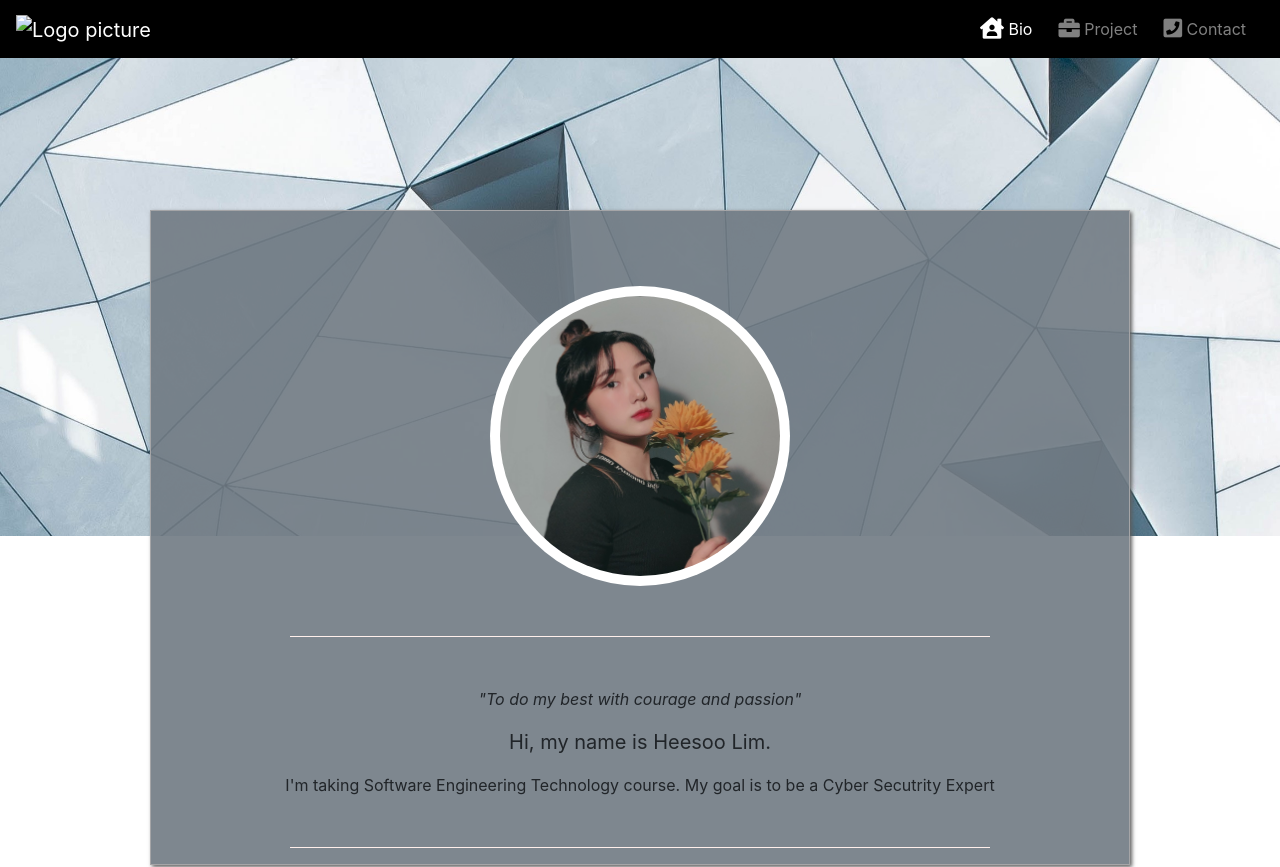
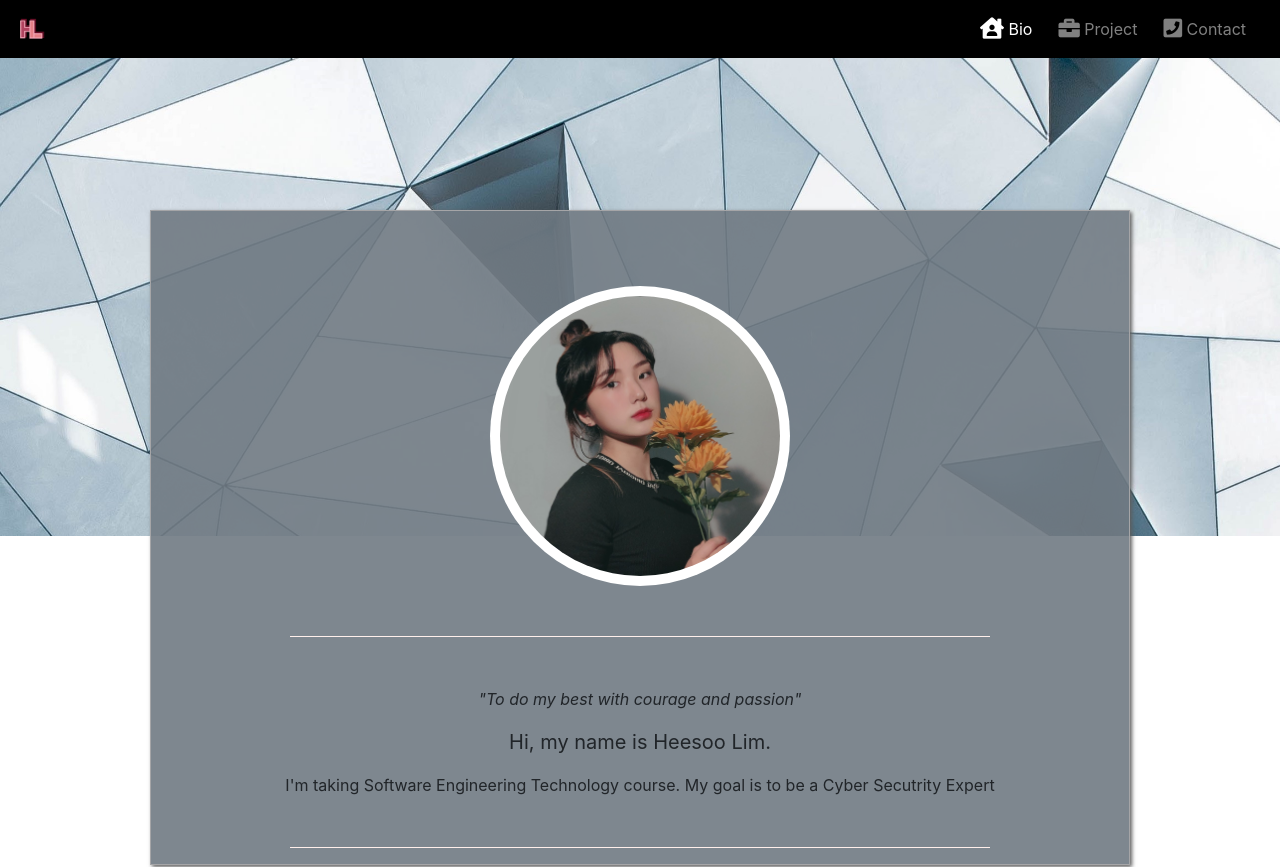
Before and after one commit to HeesooLim/Assignment3, a website: page index.html in a window 1280 px wide. Shown: the top 867 px of the page. Drawn offline with nearby package versions, Linux system fonts and the light colour scheme; the site is published under a folder, as on GitHub Pages, so addresses that start at the root find nothing; files whose address does not match are found by name.

Commit message:
Update index.html

```diff
--- a/index.html
+++ b/index.html
@@ -24,7 +24,7 @@
         <nav class="navbar fixed-top navbar-expand-lg navbar-dark">
 
             <a class="navbar-brand" href="index.html">
-              <img src="/Assets/logo.png" width="30" height="30" alt="Logo picture" loading="lazy">
+              <img src="Assets/logo.png" width="30" height="30" alt="Logo picture" loading="lazy">
             </a>
 
             <button class="navbar-toggler" type="button" data-toggle="collapse" data-target="#navbarSupportedContent" aria-controls="navbarSupportedContent" aria-expanded="false" aria-label="Toggle navigation">
```
